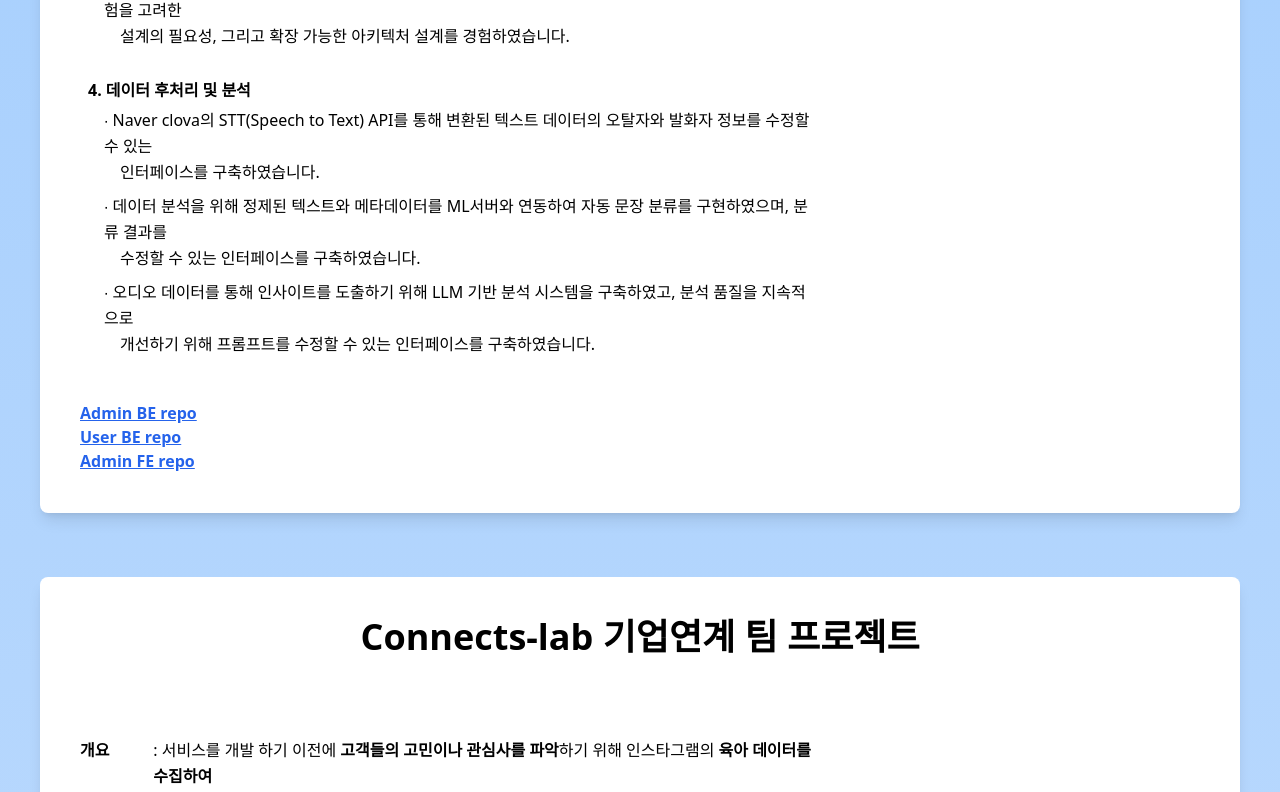
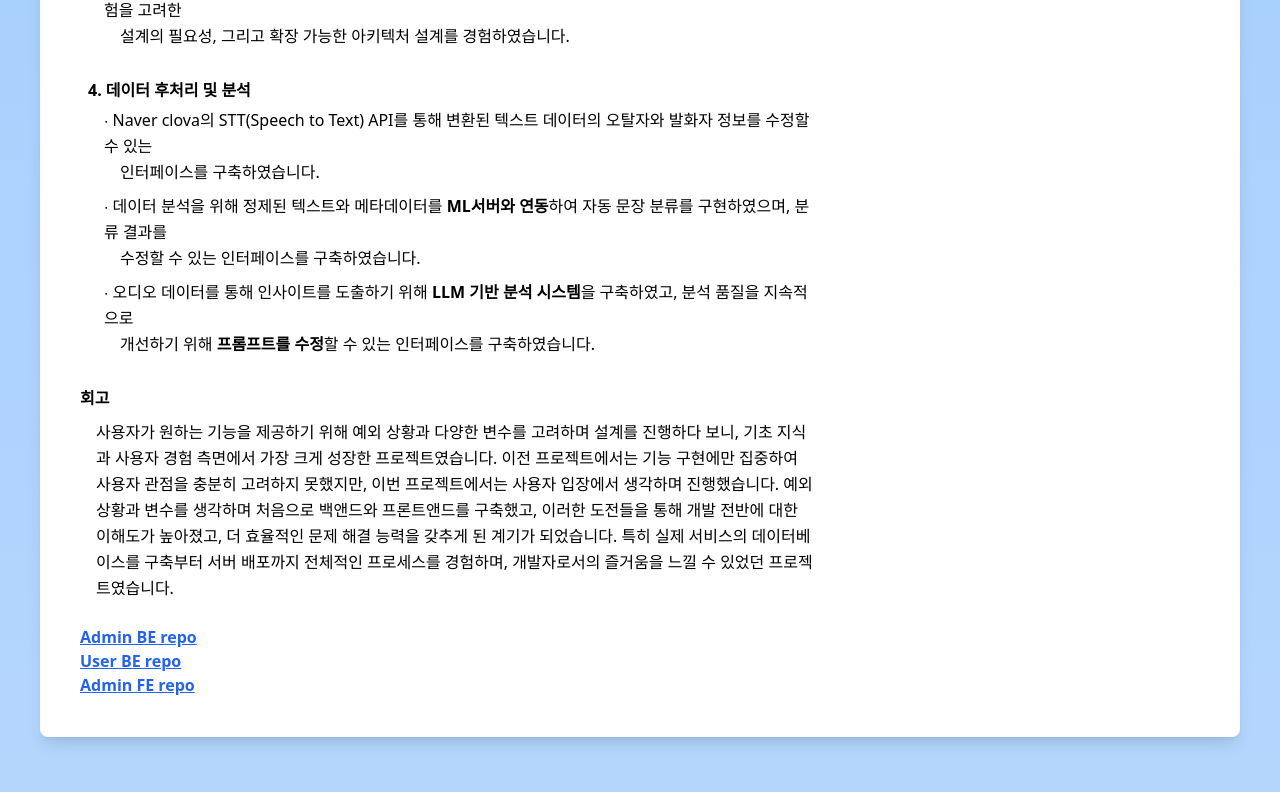
Before and after one commit to pyhilandjy/portfolio, a Next.js app: page / in a window 1280 px wide. Shown: the part 3931-4723 px from the top of the page. Built offline with nearby package versions, Linux system fonts and the light colour scheme.

Commit message:
chore: 회고 추가

```diff
--- a/components/ClabMVP.tsx
+++ b/components/ClabMVP.tsx
@@ -134,7 +134,7 @@ const ClabMVP: React.FC = () => {
 
                 <span className="block ml-4">
                   ∙ 데이터의 버전 관리와 시스템의 확장성을 고려한 아키텍처
-                  설계를 진행하며 버전 관리의 중요성,사용자 경험을 고려한
+                  설계를 진행하며 버전 관리의 중요성, 사용자 경험을 고려한
                 </span>
                 <span className="block ml-8 mb-4">
                   설계의 필요성, 그리고 확장 가능한 아키텍처 설계를
@@ -153,20 +153,39 @@ const ClabMVP: React.FC = () => {
                   인터페이스를 구축하였습니다.
                 </span>
                 <span className="block ml-4">
-                  ∙ 데이터 분석을 위해 정제된 텍스트와 메타데이터를 ML서버와
-                  연동하여 자동 문장 분류를 구현하였으며, 분류 결과를
+                  ∙ 데이터 분석을 위해 정제된 텍스트와 메타데이터를{" "}
+                  <strong className="font-bold">ML서버와 연동</strong>하여 자동
+                  문장 분류를 구현하였으며, 분류 결과를
                 </span>
                 <span className="block ml-8 mb-2">
                   수정할 수 있는 인터페이스를 구축하였습니다.
                 </span>
                 <span className="block ml-4">
-                  ∙ 오디오 데이터를 통해 인사이트를 도출하기 위해 LLM 기반 분석
-                  시스템을 구축하였고, 분석 품질을 지속적으로
+                  ∙ 오디오 데이터를 통해 인사이트를 도출하기 위해{" "}
+                  <strong className="font-bold">LLM 기반 분석 시스템</strong>을
+                  구축하였고, 분석 품질을 지속적으로
                 </span>
                 <span className="block ml-8 mb-2">
-                  개선하기 위해 프롬프트를 수정할 수 있는 인터페이스를
-                  구축하였습니다.
+                  개선하기 위해{" "}
+                  <strong className="font-bold">프롬프트를 수정</strong>할 수
+                  있는 인터페이스를 구축하였습니다.
                 </span>
+              </span>
+            </li>
+            <li className="flex flex-col items-start mb-6">
+              <span className="font-bold w-20 mb-2">회고</span>
+              <span className="block ml-4">
+                사용자가 원하는 기능을 제공하기 위해 예외 상황과 다양한 변수를
+                고려하며 설계를 진행하다 보니, 기초 지식과 사용자 경험 측면에서
+                가장 크게 성장한 프로젝트였습니다. 이전 프로젝트에서는 기능
+                구현에만 집중하여 사용자 관점을 충분히 고려하지 못했지만, 이번
+                프로젝트에서는 사용자 입장에서 생각하며 진행했습니다. 예외
+                상황과 변수를 생각하며 처음으로 백앤드와 프론트앤드를 구축했고,
+                이러한 도전들을 통해 개발 전반에 대한 이해도가 높아졌고, 더
+                효율적인 문제 해결 능력을 갖추게 된 계기가 되었습니다. 특히 실제
+                서비스의 데이터베이스를 구축부터 서버 배포까지 전체적인
+                프로세스를 경험하며, 개발자로서의 즐거움을 느낄 수 있었던
+                프로젝트였습니다.
               </span>
             </li>
           </ul>
```
